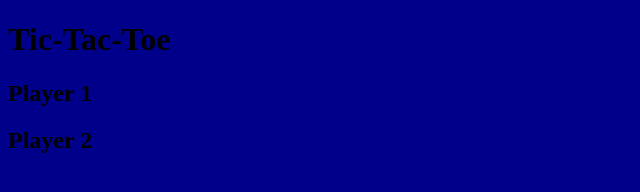
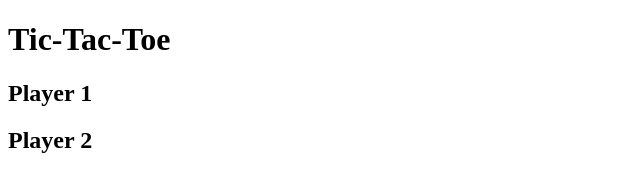
Before and after one commit to EronMahmuti/tictactoe, a plain HTML site: page index.html in a window 1280 px wide. Shown: the whole page, without its empty margins (0-640 px from the left). Drawn offline with Linux system fonts and the light colour scheme.

Commit message:
new syle for display

```diff
--- a/script.js
+++ b/script.js
@@ -1,2 +1,4 @@
 const game = 0;
 console.log('welcome to my tictactoe game ');
+
+console.log('yeahhh!')
--- a/style.css
+++ b/style.css
@@ -1,3 +1,3 @@
 *{
-    background: darkblue;
+    background: #fff;
 }
```
